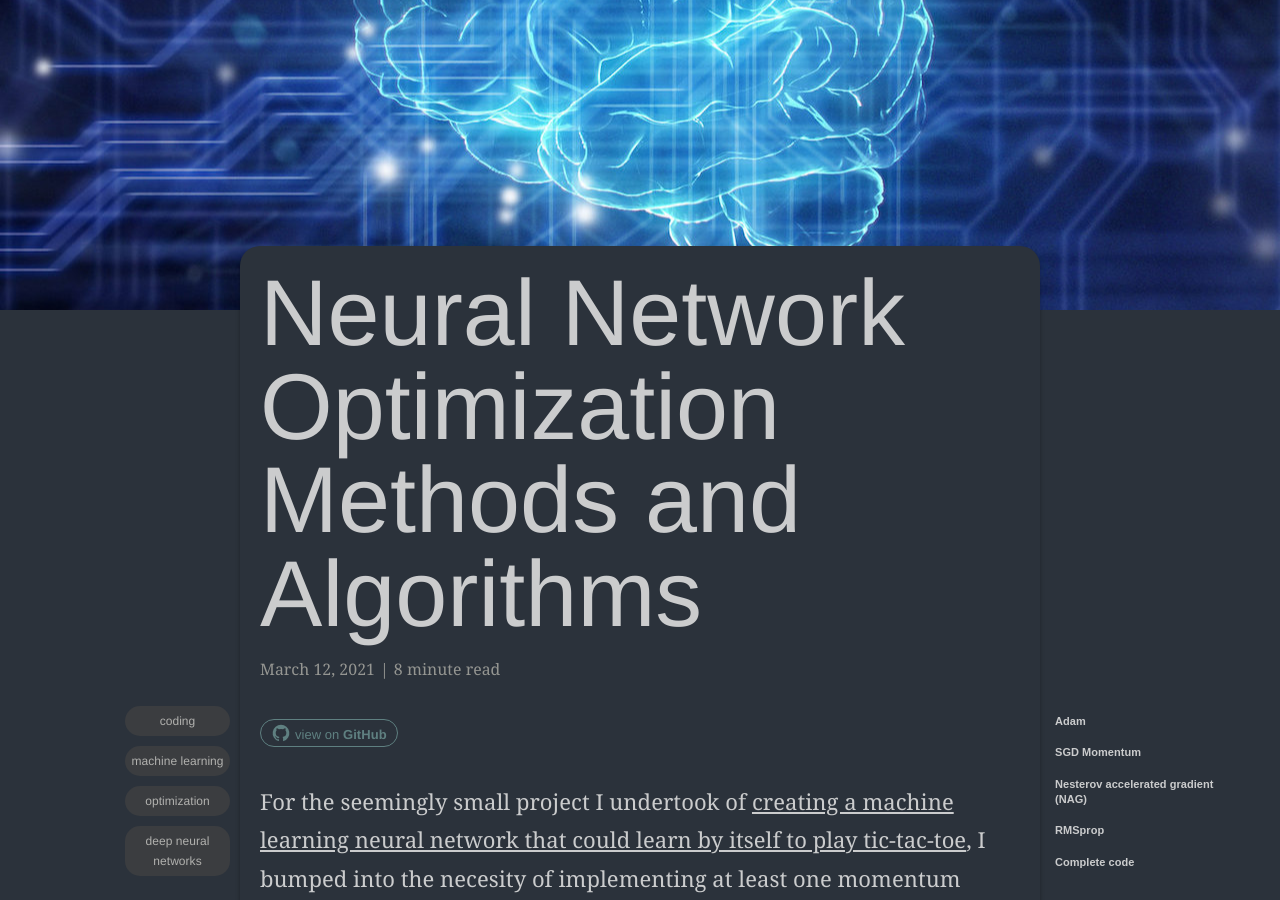
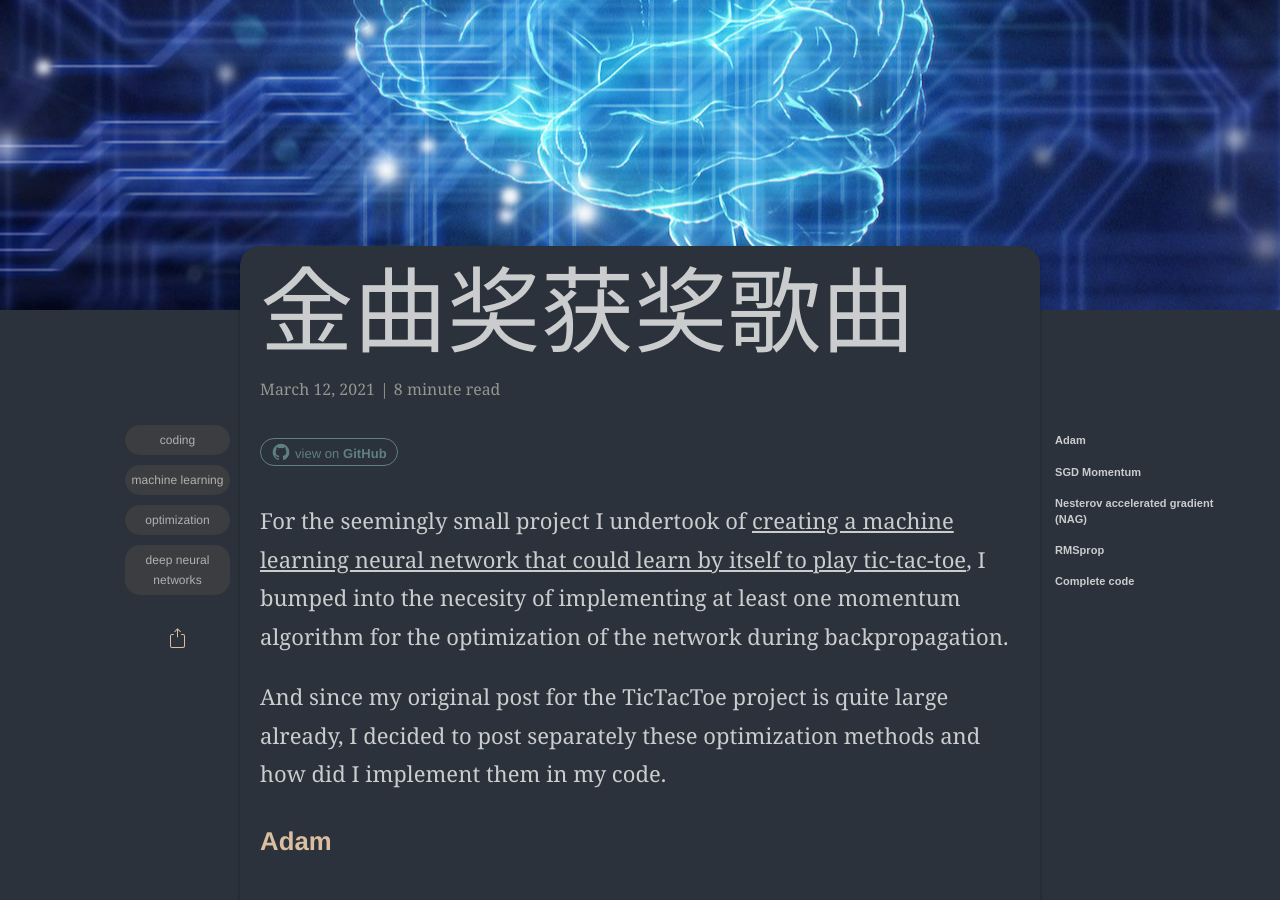
Before and after one commit to MikingG/blog, a Jekyll site: the page built from _posts/2021-03-12-neural-network-optimization-methods.markdown, in a window 1280 px wide and 900 px high, scrolled down 357 px. Built offline with Jekyll 4.4.1, drawn with Linux system fonts in a browser that asks for light colours; nearby versions of some CDN libraries; some web fonts are replaced; formulas are drawn with MathJax 3; comment, search, counter and statistics services are not loaded.

Commit message:
Update 2021-03-12-neural-network-optimization-methods.markdown

```diff
--- a/_posts/2021-03-12-neural-network-optimization-methods.markdown
+++ b/_posts/2021-03-12-neural-network-optimization-methods.markdown
@@ -2,7 +2,7 @@
 layout: post
 read_time: true
 show_date: true
-title:  Neural Network Optimization Methods and Algorithms
+title:  金曲奖获奖歌曲
 date:   2021-03-12 13:32:20 -0600
 description: Some neural network optimization algorithms mostly to implement momentum when doing back propagation.
 img: posts/20210312/nnet_optimization.jpg
```
